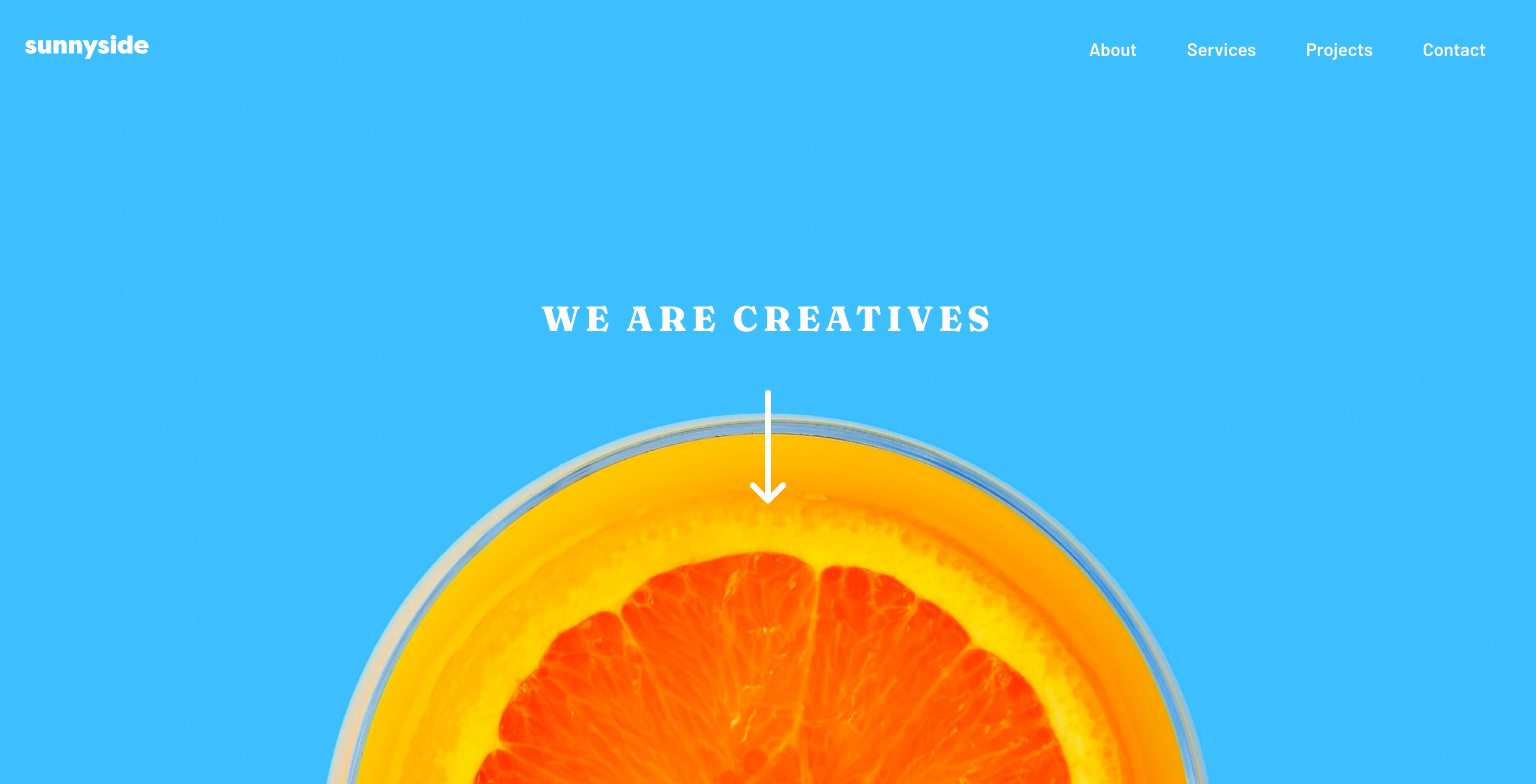
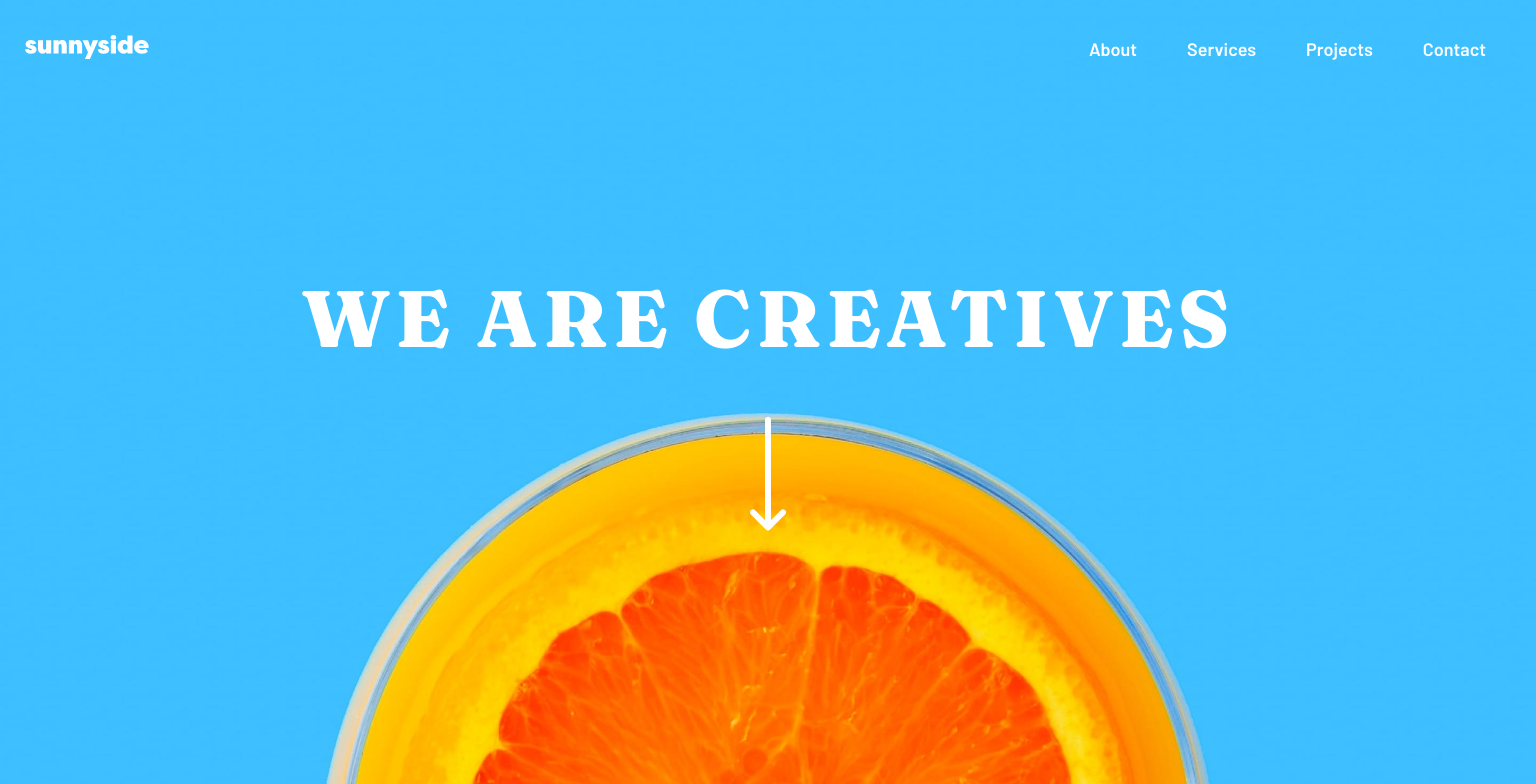
Before and after one commit to xKarol/sunnyside-agency-land-page, a React (Create React App) app: page / in a window 1536 px wide. Shown: the top 784 px of the page. Built offline with nearby package versions, Linux system fonts and the light colour scheme.

Commit message:
Added support for xlarge screens

```diff
--- a/src/App.js
+++ b/src/App.js
@@ -11,7 +11,9 @@ export default function App() {
       <Header />
       <Hero />
       <Main />
-      <Testimonials />
+      <main className="container">
+        <Testimonials />
+      </main>
       <Gallery />
       <Footer />
     </>
--- a/src/sass/_hero.scss
+++ b/src/sass/_hero.scss
@@ -17,7 +17,7 @@
     flex-direction: column;
     justify-content: center;
     align-items: center;
-    h1 {
+    > h1 {
       text-align: center;
       text-transform: uppercase;
       font-family: $font-fraunces;
@@ -26,6 +26,9 @@
       font-size: 35px;
       font-weight: 900;
       margin-bottom: 50px;
+      @include breakpoint-up(xlarge) {
+        font-size: 80px;
+      }
     }
   }
 }
--- a/src/sass/main.scss
+++ b/src/sass/main.scss
@@ -1,6 +1,6 @@
 @import "variables";
+@import "mixins";
 @import "globals";
-@import "mixins";
 @import "header";
 @import "hero";
 @import "main-cards";
--- a/src/styles/main.css
+++ b/src/styles/main.css
@@ -23,6 +23,18 @@ a {
 
 body.no-scroll {
   overflow: hidden;
+}
+
+.container {
+  width: 100%;
+}
+
+@media (min-width: 1400px) {
+  .container {
+    width: 80%;
+    margin-left: auto;
+    margin-right: auto;
+  }
 }
 
 .header {
@@ -173,7 +185,7 @@ body.no-scroll {
           align-items: center;
 }
 
-.hero__heading h1 {
+.hero__heading > h1 {
   text-align: center;
   text-transform: uppercase;
   font-family: "Fraunces", serif;
@@ -182,6 +194,12 @@ body.no-scroll {
   font-size: 35px;
   font-weight: 900;
   margin-bottom: 50px;
+}
+
+@media (min-width: 1400px) {
+  .hero__heading > h1 {
+    font-size: 80px;
+  }
 }
 
 .main-cards {
```
Also changed, not shown: src/sass/_globals.scss (+9 -0 lines), 1 other file (tests, documents, lock files or other folders).
